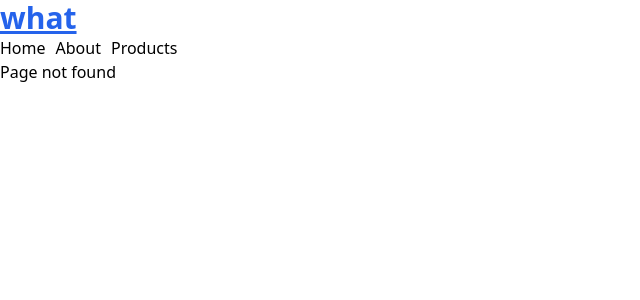
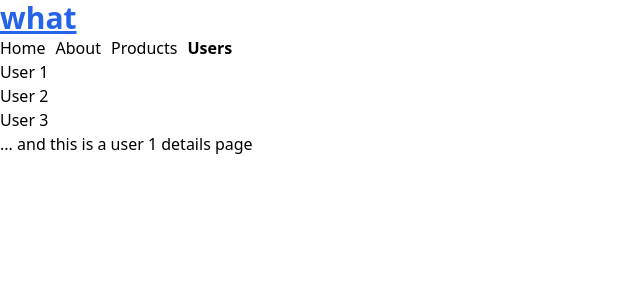
Before and after one commit to adnantariq123/Routers, a React (Create React App) app in the folder react-router/: page /users/1 in a window 1280 px wide. Before the commit this address had no page. Shown: the top 300 px of the page, without its empty margins (0-640 px from the left). Built offline with nearby package versions, Linux system fonts and the light colour scheme.

Commit message:
Dynamic Routing

```diff
--- a/react-router/src/App.js
+++ b/react-router/src/App.js
@@ -7,9 +7,13 @@ import { OrderSummary } from './Components/orderSummary';
 import {NoMatch} from "./Components/NoLink"
 import { Products } from './Components/Products';
 
-//used for nexted routes
+//used for nexted routes AND index routing
 import {FeaturedProducts} from "./Components/FeaturedProducts";
 import {NewProducts} from "./Components/NewProducts";
+
+//used for dynamic routes
+import { Users } from './Components/Users';
+import {UserDetail} from "./Components/UserDetails"
 
 function App() {
   return (
@@ -43,6 +47,11 @@ function App() {
 
             */}
             <Route index element={<FeaturedProducts/>}/>
+        </Route>
+
+        {/* Dynamic Routing */}
+        <Route path="users" element={<Users />}>
+          <Route path=":userDetail" element={<UserDetail/>}/>
 
 
         </Route>
--- a/react-router/src/Components/NavBar.jsx
+++ b/react-router/src/Components/NavBar.jsx
@@ -6,6 +6,7 @@ export const NavBar=()=>{
             <NavLink to="/">Home</NavLink>
             <NavLink to="/about">About</NavLink>
             <NavLink to="/products">Products</NavLink>
+            <NavLink to="/users">Users</NavLink>
         </nav>
     )
 }
--- /dev/null
+++ b/react-router/src/Components/UserDetails.jsx
@@ -0,0 +1,12 @@
+import { useParams } from "react-router-dom"
+
+export const UserDetail=()=>{
+
+    const param =useParams()
+    const UserId = param.userDetail
+    return(
+        <>
+        <h3>... and this is a user {UserId} details page</h3>
+        </>
+    )
+}
--- /dev/null
+++ b/react-router/src/Components/Users.jsx
@@ -0,0 +1,16 @@
+import { Link, Outlet } from "react-router-dom"
+
+export const Users=()=>{
+    return(
+        <>
+        <ul>
+
+        <li><Link to={"1"}>User 1</Link></li>
+        <li><Link to={"3"}>User 2</Link></li>
+        <li><Link to={"3"}>User 3</Link></li>
+        </ul>
+
+        <Outlet/>
+        </>
+    )
+}
```
